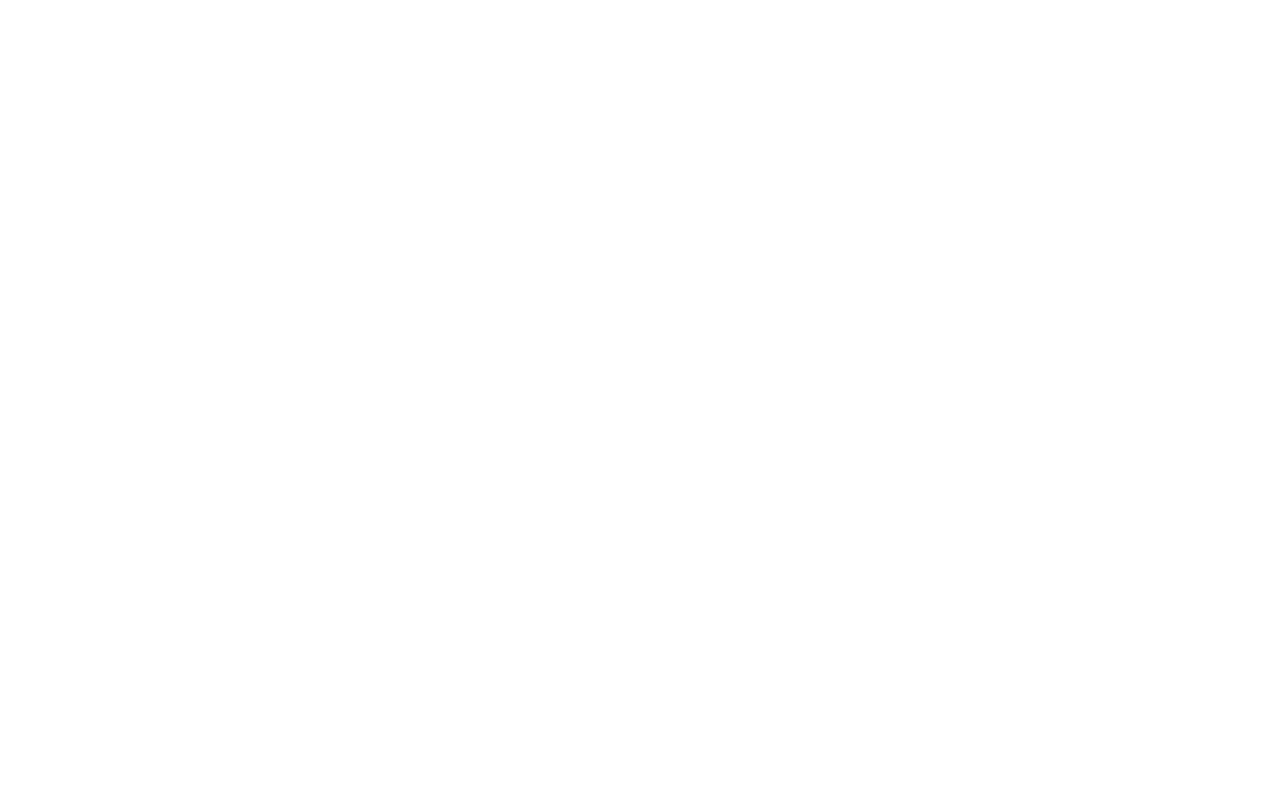
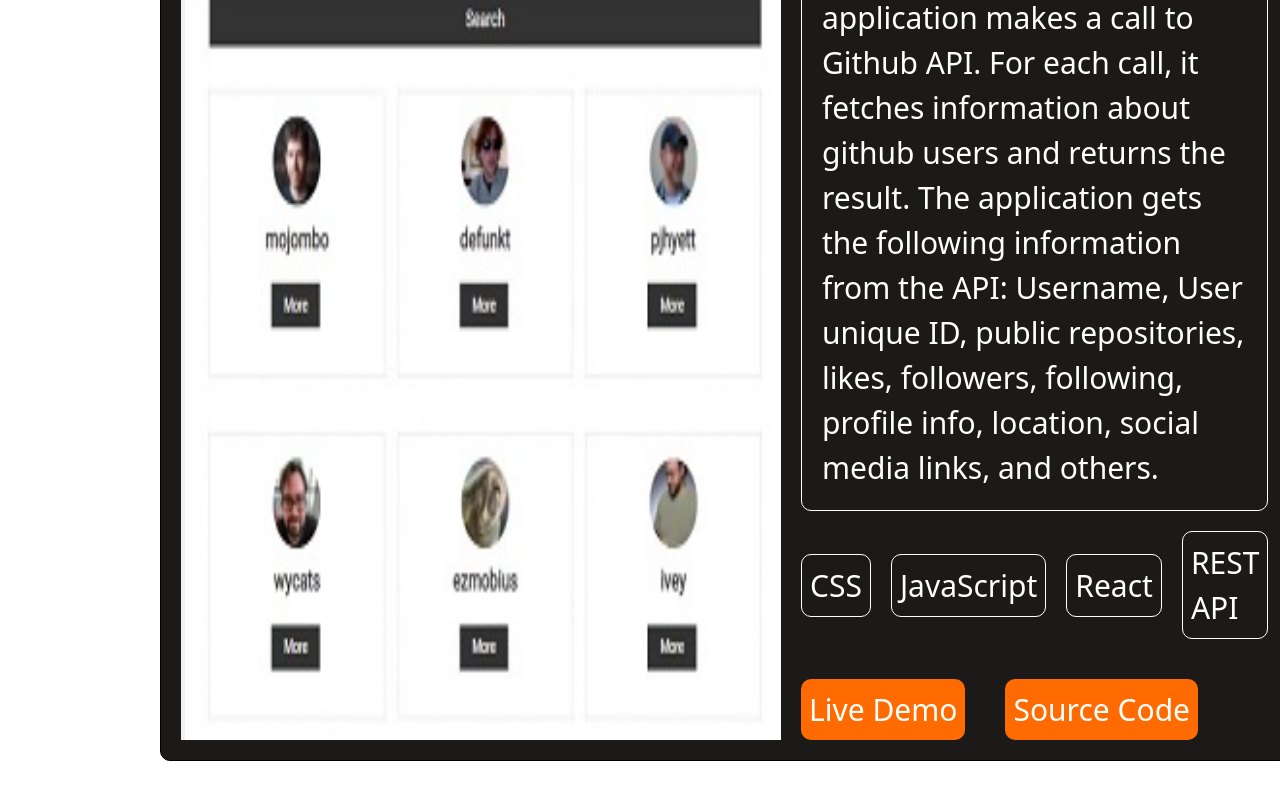
Before and after one commit to KingsleyIbe/myPortifolioSite, a React (Create React App) app: page / in a window 1280 px wide. Shown: the part 1627-2427 px from the top of the page. Before the commit the page ends 1059 px from the top, so only its background shows below. Built offline with nearby package versions, Linux system fonts and the light colour scheme.

Commit message:
Add recent project component

```diff
--- a/src/component/Header/Home.jsx
+++ b/src/component/Header/Home.jsx
@@ -1,11 +1,13 @@
 import React from 'react';
 import Header from './Header';
 import Intro from './Intro';
+import RecentWorks from './RecentWorks';
 
 const Home = () => (
   <main>
     <Header />
     <Intro />
+    <RecentWorks />
   </main>
 );
 
--- /dev/null
+++ b/src/component/Header/RecentWorks.jsx
@@ -0,0 +1,71 @@
+import React from 'react';
+// import { Link } from 'react-router-dom';
+import { v4 as uuidv4 } from 'uuid';
+// import leadsTracker from '../../assets/images/leadsTracker.jpeg';
+import gitFinder from '../../assets/images/GithubFinder.jpeg';
+
+const RecentWorks = () => {
+  const data = [
+    // {
+    //   screenShot: leadsTracker,
+    //   title: 'Leads Tracker Chrome Extension Leads Tracker Chrome Extension',
+    //   detailsLink: 'details',
+    //   tech: ['JavaScript', 'React', 'Rails', 'Ruby'],
+    //   description: 'brief',
+    //   alt: 'alt',
+    // },
+    {
+      screenShot: gitFinder,
+      title: 'GitHub Finder',
+      description: 'Github finder react application makes a call to Github API. '
+      + 'For each call, it fetches information about github users and returns the result. '
+      + 'The application gets the following information from the API: Username, User unique ID, '
+      + 'public repositories, likes, followers, following, profile info, location, social media links, '
+      + 'and others.',
+      tech: ['CSS', 'JavaScript', 'React', 'REST API'],
+      alt: 'Project screenshot',
+      liveDemo: '',
+      sourceCode: '',
+    },
+    // {
+    //   screenShot: leadsTracker, title: 'title', detailsLink: 'details',
+    // tech: ['JavaScript', 'React', 'Rails', 'Ruby'], description: 'brief', alt: 'alt',
+    // },
+  ];
+
+  return (
+    <div className="mx-10 my-[200px]">
+      <section>
+        <div className="flex gap-x-2 items-center w-[80%] m-auto">
+          <h1 className="text-[51px] mb-10">My Recent Projects</h1>
+          <hr />
+        </div>
+        <div className="flex gap-x-5 items-center text-[#fff] text-[30px] my-10 w-[80%] m-auto">
+          {data.map((item) => (
+            <ul key={uuidv4()} className=" flex gap-x-5 project-border p-5 bg-[#1c1a19]">
+              <li>
+                <img src={item.screenShot} alt={item.alt} className="min-w-[600px] min-h-[100%]" />
+              </li>
+              <li>
+                <li><h3 className="p-5 text-[#ff6b00] text-[40px] font-bold">{item.title}</h3></li>
+                <li><p className="max-w-[100%] my-5 project-border-1 p-5">{item.description}</p></li>
+                <li className="flex gap-x-5 items-center">
+                  <p className="project-border-1 p-2">{item.tech[0]}</p>
+                  <p className="project-border-1 p-2">{item.tech[1]}</p>
+                  <p className="project-border-1 p-2">{item.tech[2]}</p>
+                  <p className="project-border-1 p-2">{item.tech[3]}</p>
+                </li>
+                <li className="flex gap-x-10 items-center mt-10">
+                  <a href={item.liveDemo} className="bg-[#ff6b00] p-2 text-[#fff] b-radius">Live Demo</a>
+                  <a href={item.sourceCode} className="bg-[#ff6b00] p-2 text-[#fff] b-radius">Source Code</a>
+                </li>
+              </li>
+            </ul>
+          ))}
+        </div>
+      </section>
+    </div>
+  );
+};
+
+export default RecentWorks;
--- a/src/index.css
+++ b/src/index.css
@@ -7,3 +7,17 @@ body {
   margin: 0;
   padding: 0;
 }
+
+.project-border {
+  border: 1px solid #000;
+  border-radius: 10px;
+}
+
+.project-border-1 {
+  border: 1px solid #fff;
+  border-radius: 10px;
+}
+
+.b-radius {
+  border-radius: 10px;
+}
```
Also changed, not shown: src/assets/images/leadsTracker.jpeg (added).
